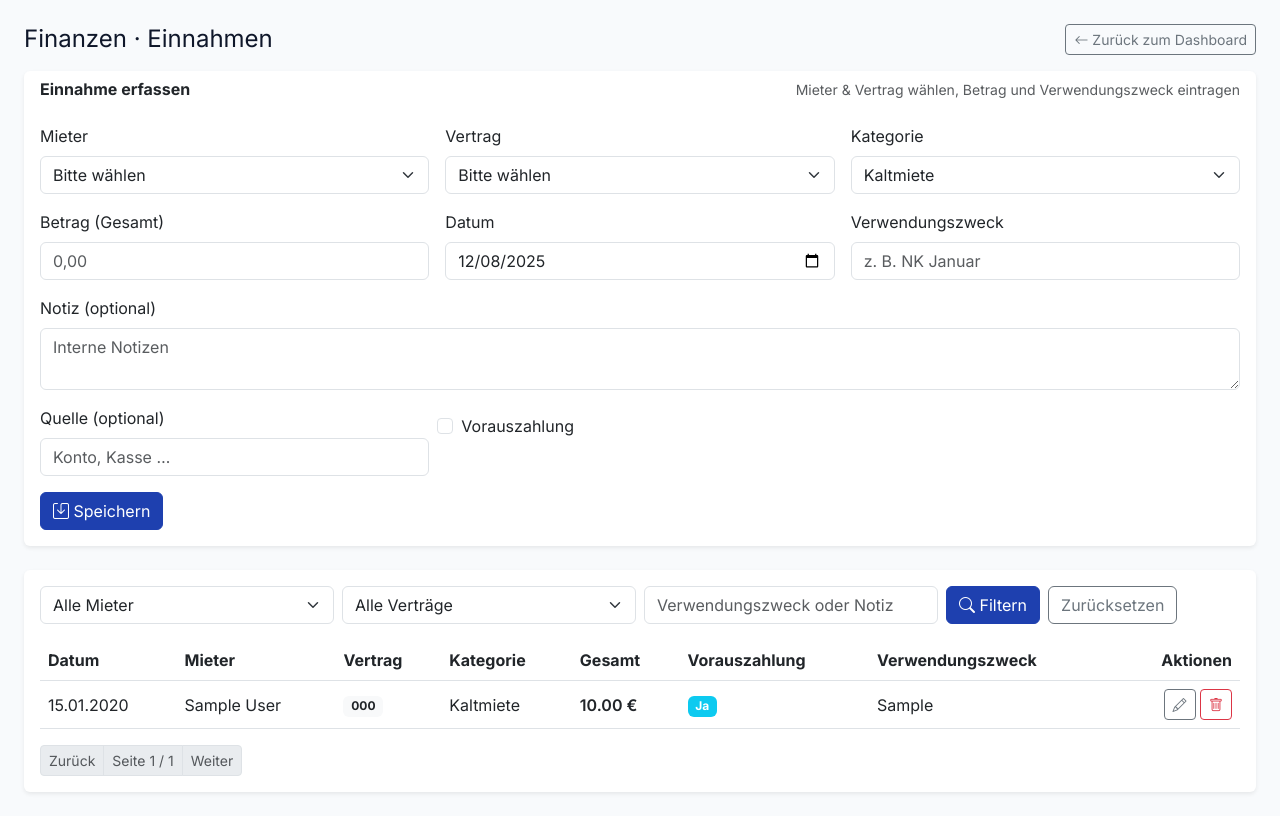
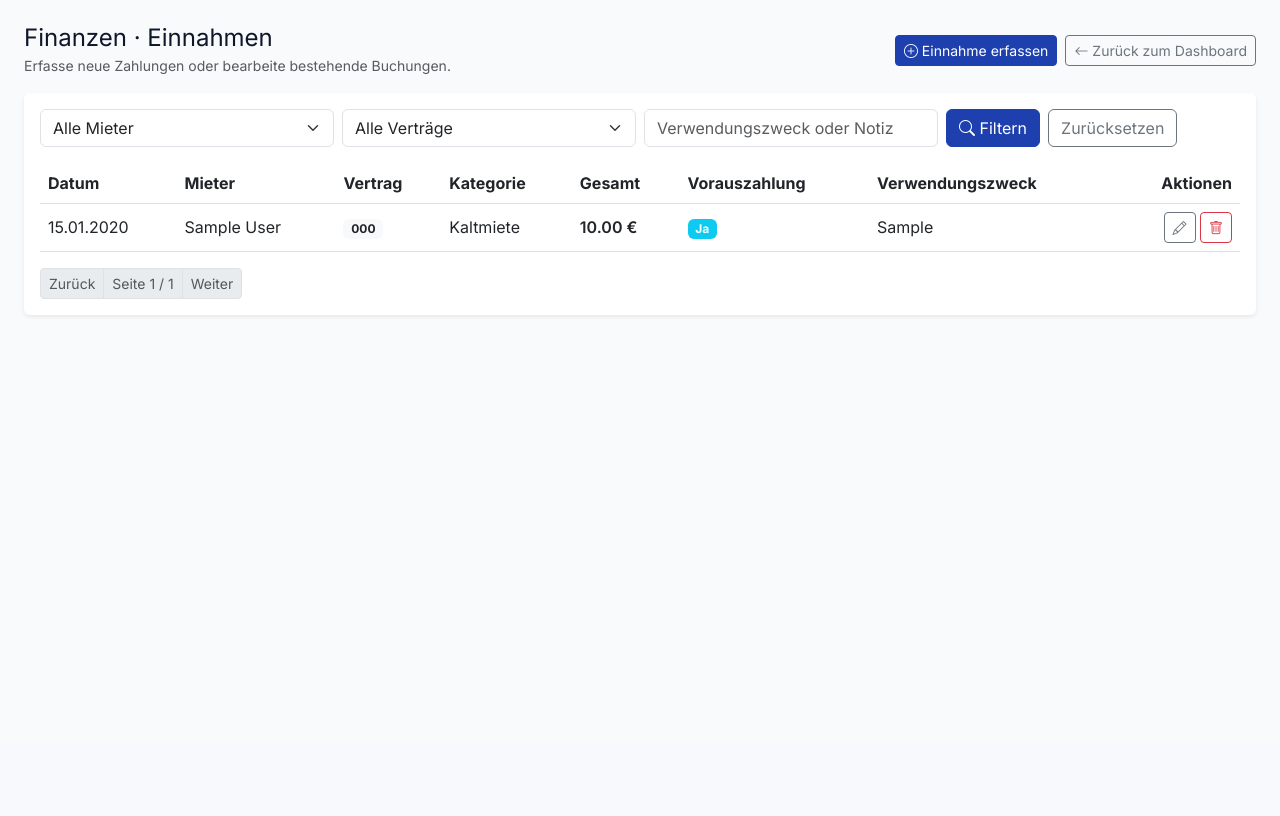
Before and after one commit to Crusha5/MietAssistent, a Flask app: template app/templates/finance/incomes.html in a window 1280 px wide. Shown: the part 56-872 px from the top of the page. After the commit the page ends 372 px from the top, so only its background shows below. Run offline with Flask 3, Linux system fonts and the light colour scheme; tables that the repository leaves empty hold one stand-in row (values such as "Sample post"); the template is opened without the code that fills it: values that come from a table or form of the project are taken from there, most other values are stand-ins (such as "Sample title", 1, 10 or a date in 2020).

Commit message:
Harmonisiere Einnahmeformulare

```diff
--- a/app/templates/finance/incomes.html
+++ b/app/templates/finance/incomes.html
@@ -2,72 +2,15 @@
 {% block title %}Finanzen - Einnahmen erfassen{% endblock %}
 {% block content %}
 <div class="d-flex justify-content-between align-items-center mb-3">
-    <h1 class="h4 mb-0">Finanzen · Einnahmen</h1>
-    <a class="btn btn-outline-secondary btn-sm" href="{{ url_for('main.dashboard') }}"><i class="bi bi-arrow-left"></i> Zurück zum Dashboard</a>
-</div>
-
-<div class="card shadow-sm border-0 mb-4">
-    <div class="card-header bg-transparent border-0 d-flex justify-content-between align-items-center">
-        <h6 class="mb-0">Einnahme erfassen</h6>
-        <small class="text-muted">Mieter & Vertrag wählen, Betrag und Verwendungszweck eintragen</small>
+    <div>
+        <h1 class="h4 mb-0">Finanzen · Einnahmen</h1>
+        <small class="text-muted">Erfasse neue Zahlungen oder bearbeite bestehende Buchungen.</small>
     </div>
-    <div class="card-body">
-        <form class="row g-3" method="post" action="{{ url_for('finances.create_income') }}" id="financeIncomeForm">
-            <div class="col-md-4">
-                <label class="form-label">Mieter</label>
-                <select class="form-select" name="tenant_id" id="finance_tenant">
-                    <option value="">Bitte wählen</option>
-                    {% for tenant in tenants %}
-                    <option value="{{ tenant.id }}">{{ tenant.first_name }} {{ tenant.last_name }}</option>
-                    {% endfor %}
-                </select>
-            </div>
-            <div class="col-md-4">
-                <label class="form-label">Vertrag</label>
-                <select class="form-select" name="contract_id" id="finance_contract" required>
-                    <option value="">Bitte wählen</option>
-                    {% for contract in contracts %}
-                    <option value="{{ contract.id }}" data-tenant="{{ contract.tenant_id }}">{{ contract.contract_number }} – {{ contract.apartment.get_full_identifier() if contract.apartment else '' }}</option>
-                    {% endfor %}
-                </select>
-            </div>
-            <div class="col-md-4">
-                <label class="form-label">Kategorie</label>
-                <select class="form-select" name="income_category" id="finance_category" required>
-                    <option value="rent">Kaltmiete</option>
-                    <option value="service">Nebenkosten</option>
-                    <option value="special">Sonderzahlung</option>
-                    <option value="deposit">Kaution</option>
-                </select>
-            </div>
-            <div class="col-md-4">
-                <label class="form-label">Betrag (Gesamt)</label>
-                <input type="number" step="0.01" name="amount" class="form-control" id="finance_total" placeholder="0,00" required>
-            </div>
-            <div class="col-md-4">
-                <label class="form-label">Datum</label>
-                <input type="date" name="received_on" class="form-control" value="{{ now().strftime('%Y-%m-%d') }}" required>
-            </div>
-            <div class="col-md-4">
-                <label class="form-label">Verwendungszweck</label>
-                <input type="text" name="reference" class="form-control" placeholder="z. B. NK Januar">
-            </div>
-            <div class="col-md-12">
-                <label class="form-label">Notiz (optional)</label>
-                <textarea name="notes" rows="2" class="form-control" placeholder="Interne Notizen"></textarea>
-            </div>
-            <div class="col-md-4">
-                <label class="form-label">Quelle (optional)</label>
-                <input type="text" name="source" class="form-control" placeholder="Konto, Kasse …">
-            </div>
-            <div class="col-md-4 form-check mt-4">
-                <input class="form-check-input" type="checkbox" value="1" id="finance_advance" name="is_advance_payment">
-                <label class="form-check-label" for="finance_advance">Vorauszahlung</label>
-            </div>
-            <div class="col-12">
-                <button class="btn btn-primary" type="submit"><i class="bi bi-save"></i> Speichern</button>
-            </div>
-        </form>
+    <div class="d-flex gap-2">
+        <button class="btn btn-primary btn-sm" data-bs-toggle="modal" data-bs-target="#incomeModal" data-mode="create" data-create-url="{{ url_for('finances.create_income') }}" data-date="{{ now().strftime('%Y-%m-%d') }}">
+            <i class="bi bi-plus-circle"></i> Einnahme erfassen
+        </button>
+        <a class="btn btn-outline-secondary btn-sm" href="{{ url_for('main.dashboard') }}"><i class="bi bi-arrow-left"></i> Zurück zum Dashboard</a>
     </div>
 </div>
 
@@ -128,10 +71,8 @@
                             <button class="btn btn-sm btn-outline-secondary" data-bs-toggle="modal" data-bs-target="#incomeModal"
                                 data-id="{{ income.id }}"
                                 data-amount="{{ income.amount }}"
-                                data-rent="{{ income.rent_portion or 0 }}"
-                                data-service="{{ income.service_charge_portion or 0 }}"
-                                data-special="{{ income.special_portion or 0 }}"
                                 data-type="{{ income.income_type }}"
+                                data-category="{{ 'service' if income.income_type == 'service_charge' else ('special' if income.income_type == 'extra' else income.income_type) }}"
                                 data-date="{{ income.received_on.strftime('%Y-%m-%d') if income.received_on else '' }}"
                                 data-notes="{{ income.notes or '' }}"
                                 data-contract="{{ income.contract_id }}"
@@ -171,24 +112,4 @@
 {% block extra_js %}
 {{ super() }}
 {% include 'main/income_due_js.html' %}
-<script>
-    document.addEventListener('DOMContentLoaded', () => {
-        const contractSelect = document.getElementById('finance_contract');
-        const tenantSelect = document.getElementById('finance_tenant');
-        if (contractSelect && tenantSelect) {
-            contractSelect.addEventListener('change', () => {
-                const opt = contractSelect.selectedOptions[0];
-                if (opt && opt.dataset.tenant) {
-                    tenantSelect.value = opt.dataset.tenant;
-                }
-            });
-            tenantSelect.addEventListener('change', () => {
-                const val = tenantSelect.value;
-                if (!val) return;
-                const match = Array.from(contractSelect.options).find(o => o.dataset.tenant === val);
-                if (match) contractSelect.value = match.value;
-            });
-        }
-    });
-</script>
 {% endblock %}
--- a/app/templates/main/income_due_modals.html
+++ b/app/templates/main/income_due_modals.html
@@ -1,4 +1,4 @@
-<div class="modal fade" id="incomeModal" tabindex="-1" aria-hidden="true">
+<div class="modal fade" id="incomeModal" tabindex="-1" aria-hidden="true" data-create-url="{{ url_for('finances.create_income') }}">
     <div class="modal-dialog">
         <form class="modal-content" method="post" id="incomeEditForm">
             <div class="modal-header">
@@ -6,47 +6,6 @@
                 <button type="button" class="btn-close" data-bs-dismiss="modal"></button>
             </div>
             <div class="modal-body row g-2">
-                <div class="col-12">
-                    <label class="form-label">Gesamt</label>
-                    <input type="number" step="0.01" name="amount" id="income_amount" class="form-control" required>
-                </div>
-                <div class="col-12">
-                    <label class="form-label">Verwendungszweck/Referenz</label>
-                    <input type="text" name="reference" id="income_reference" class="form-control" placeholder="z. B. Miete Januar">
-                </div>
-                <div class="col-4">
-                    <label class="form-label">Kaltmiete</label>
-                    <input type="number" step="0.01" name="rent_portion" id="income_rent" class="form-control" placeholder="0,00">
-                </div>
-                <div class="col-4">
-                    <label class="form-label">Nebenkosten</label>
-                    <input type="number" step="0.01" name="service_charge_portion" id="income_service" class="form-control" placeholder="0,00">
-                </div>
-                <div class="col-4">
-                    <label class="form-label">Sondervereinbarung</label>
-                    <input type="number" step="0.01" name="special_portion" id="income_special" class="form-control" placeholder="0,00">
-                </div>
-                <div class="col-6">
-                    <label class="form-label">Datum</label>
-                    <input type="date" name="received_on" id="income_date" class="form-control" required>
-                </div>
-                <div class="col-6">
-                    <label class="form-label">Art</label>
-                    <select name="income_category" id="income_type" class="form-select">
-                        <option value="rent">Miete</option>
-                        <option value="service_charge">Nebenkosten</option>
-                        <option value="extra">Sonderzahlung</option>
-                        <option value="deposit">Kaution</option>
-                    </select>
-                </div>
-                <div class="col-12">
-                    <label class="form-label">Vertrag</label>
-                    <select name="contract_id" id="income_contract_modal" class="form-select" required>
-                        {% for contract in contract_options %}
-                        <option value="{{ contract.id }}" data-tenant="{{ contract.tenant_id }}">{{ contract.label }}</option>
-                        {% endfor %}
-                    </select>
-                </div>
                 <div class="col-12">
                     <label class="form-label">Mieter (optional)</label>
                     <select name="tenant_id" id="income_tenant_modal" class="form-select">
@@ -57,14 +16,44 @@
                     </select>
                 </div>
                 <div class="col-12">
-                    <label class="form-label">Notiz</label>
-                    <textarea name="notes" id="income_notes" class="form-control" rows="2"></textarea>
+                    <label class="form-label">Vertrag</label>
+                    <select name="contract_id" id="income_contract_modal" class="form-select" required>
+                        <option value="">Bitte wählen</option>
+                        {% for contract in contract_options %}
+                        <option value="{{ contract.id }}" data-tenant="{{ contract.tenant_id }}">{{ contract.label }}</option>
+                        {% endfor %}
+                    </select>
                 </div>
-                <div class="col-6">
+                <div class="col-12">
+                    <label class="form-label">Kategorie</label>
+                    <select class="form-select" name="income_category" id="income_type" required>
+                        <option value="rent">Kaltmiete</option>
+                        <option value="service">Nebenkosten</option>
+                        <option value="special">Sonderzahlung</option>
+                        <option value="deposit">Kaution</option>
+                    </select>
+                </div>
+                <div class="col-md-6">
+                    <label class="form-label">Betrag (Gesamt)</label>
+                    <input type="number" step="0.01" name="amount" id="income_amount" class="form-control" placeholder="0,00" required>
+                </div>
+                <div class="col-md-6">
+                    <label class="form-label">Datum</label>
+                    <input type="date" name="received_on" id="income_date" class="form-control" required>
+                </div>
+                <div class="col-12">
+                    <label class="form-label">Verwendungszweck</label>
+                    <input type="text" name="reference" id="income_reference" class="form-control" placeholder="z. B. NK Januar">
+                </div>
+                <div class="col-12">
+                    <label class="form-label">Notiz (optional)</label>
+                    <textarea name="notes" id="income_notes" class="form-control" rows="2" placeholder="Interne Notizen"></textarea>
+                </div>
+                <div class="col-md-6">
                     <label class="form-label">Quelle (optional)</label>
-                    <input type="text" name="source" id="income_source" class="form-control" placeholder="Import, manuell ...">
+                    <input type="text" name="source" id="income_source" class="form-control" placeholder="Konto, Kasse …">
                 </div>
-                <div class="col-6 form-check mt-4">
+                <div class="col-md-6 form-check mt-4">
                     <input class="form-check-input" type="checkbox" value="1" id="income_advance" name="is_advance_payment">
                     <label class="form-check-label" for="income_advance">Vorauszahlung</label>
                 </div>
--- a/app/templates/main/incomes_list.html
+++ b/app/templates/main/incomes_list.html
@@ -43,7 +43,7 @@
                         <td>{{ income.tenant.first_name + ' ' + income.tenant.last_name if income.tenant else '—' }}</td>
                         <td>{% if income.is_advance_payment %}<span class="badge bg-info">Ja</span>{% else %}—{% endif %}</td>
                         <td class="text-end">
-                            <button class="btn btn-sm btn-outline-secondary" data-bs-toggle="modal" data-bs-target="#incomeModal" data-id="{{ income.id }}" data-amount="{{ income.amount }}" data-type="{{ income.income_type }}" data-date="{{ income.received_on.strftime('%Y-%m-%d') }}" data-notes="{{ income.notes or '' }}" data-contract="{{ income.contract_id }}" data-tenant="{{ income.tenant_id or '' }}" data-rent="{{ income.rent_portion or 0 }}" data-service="{{ income.service_charge_portion or 0 }}" data-special="{{ income.special_portion or 0 }}" data-reference="{{ income.reference or '' }}" data-advance="{{ '1' if income.is_advance_payment else '' }}" data-source="{{ income.source or '' }}" data-update-url="{{ url_for('main.update_income_entry', income_id=income.id) }}">
+                            <button class="btn btn-sm btn-outline-secondary" data-bs-toggle="modal" data-bs-target="#incomeModal" data-id="{{ income.id }}" data-amount="{{ income.amount }}" data-type="{{ income.income_type }}" data-category="{{ 'service' if income.income_type == 'service_charge' else ('special' if income.income_type == 'extra' else income.income_type) }}" data-date="{{ income.received_on.strftime('%Y-%m-%d') }}" data-notes="{{ income.notes or '' }}" data-contract="{{ income.contract_id }}" data-tenant="{{ income.tenant_id or '' }}" data-reference="{{ income.reference or '' }}" data-advance="{{ '1' if income.is_advance_payment else '' }}" data-source="{{ income.source or '' }}" data-update-url="{{ url_for('main.update_income_entry', income_id=income.id) }}">
                                 <i class="bi bi-pencil"></i>
                             </button>
                             <form method="post" action="{{ url_for('main.delete_income', income_id=income.id) }}" class="d-inline">
```
Also changed, not shown: app/templates/main/income_due_js.html (+25 -12 lines).
